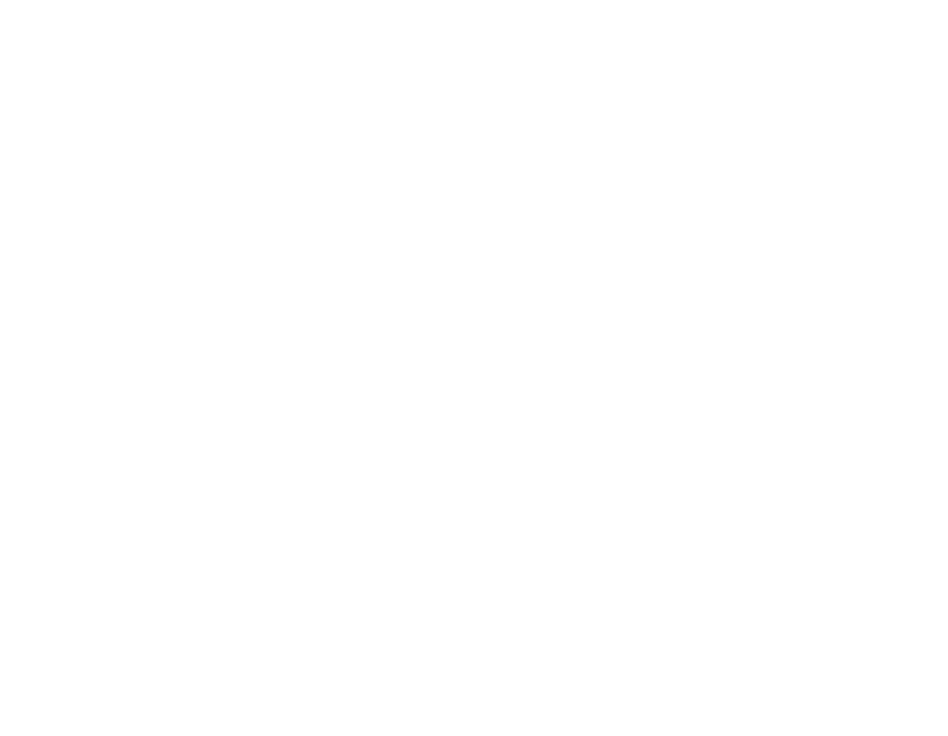
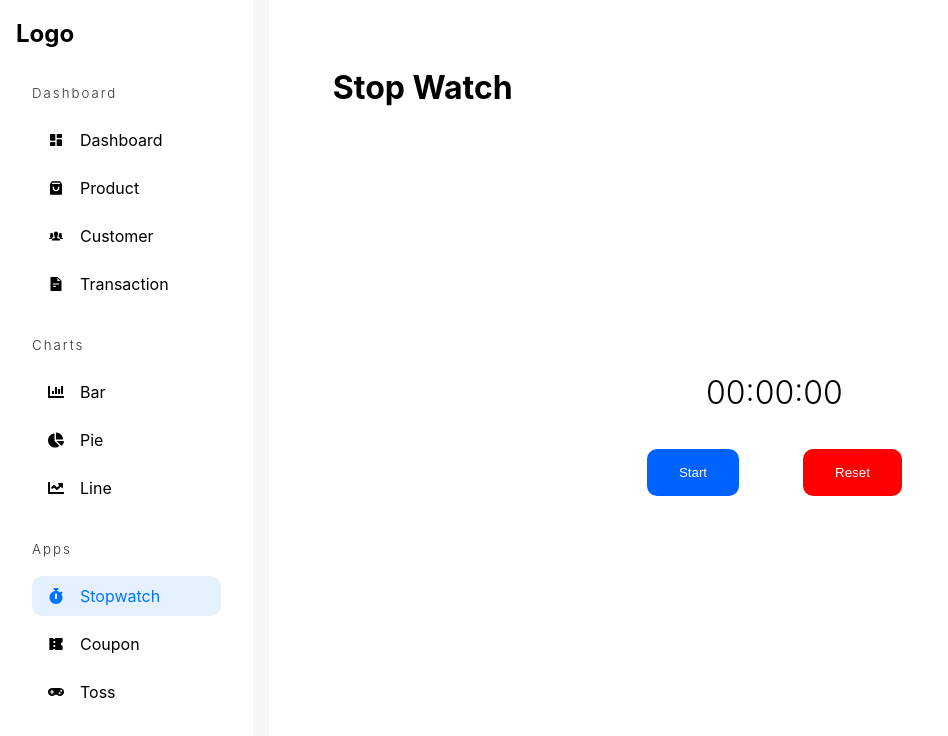
Before and after one commit to ItsImran10140/DashBoard_App, a React (Vite) app: page /admin/app/stopwatch in a window 1280 px wide. Before the commit this address had no page. Shown: the top 736 px of the page, without its empty margins (0-948 px from the left). Built offline with nearby package versions, Linux system fonts and the light colour scheme.

Commit message:
Stop Watch

```diff
--- a/src/App.tsx
+++ b/src/App.tsx
@@ -4,6 +4,9 @@ import Loader from "./components/Loader";
 import BarChart from "./pages/charts/BarCharts";
 import LineChart from "./pages/charts/LineCharts";
 import PieChart from "./pages/charts/PieCharts";
+import StopWatch from "./pages/apps/StopWatch";
+import Coupon from "./pages/apps/Coupon";
+import Toss from "./pages/apps/Toss";
 
 const Dashboard = lazy(() => import("./pages/dashboard"));
 const Products = lazy(() => import("./pages/products"));
@@ -33,6 +36,9 @@ const App = () => {
           <Route path="/admin/chart/Pie" element={<PieChart />} />
 
           {/* Apps*/}
+          <Route path="/admin/app/stopwatch" element={<StopWatch />} />
+          <Route path="/admin/app/coupon" element={<Coupon />} />
+          <Route path="/admin/app/toss" element={<Toss />} />
 
           {/* Management */}
           <Route path="/admin/product/new" element={<NewProduct />} />
--- /dev/null
+++ b/src/pages/apps/Coupon.tsx
@@ -0,0 +1,12 @@
+import AdminSideBar from "../../components/AdminSideBar";
+
+const Coupon = () => {
+  return (
+    <div className="adminContainer">
+      <AdminSideBar />
+      <main className="chart-container">Coupon</main>
+    </div>
+  );
+};
+
+export default Coupon;
--- /dev/null
+++ b/src/pages/apps/StopWatch.tsx
@@ -0,0 +1,57 @@
+/* eslint-disable prefer-const */
+import { useEffect, useState } from "react";
+import AdminSideBar from "../../components/AdminSideBar";
+
+const formatTime = (timeInSeconds: number) => {
+  const hours = Math.floor(timeInSeconds / 3600);
+  const minutes = Math.floor((timeInSeconds % 3600) / 60);
+  const seconds = timeInSeconds % 60;
+
+  const hoursInString = hours.toString().padStart(2, "0");
+  const minutesInString = minutes.toString().padStart(2, "0");
+  const secondsInString = seconds.toString().padStart(2, "0");
+
+  return `${hoursInString}:${minutesInString}:${secondsInString}`;
+};
+
+const StopWatch = () => {
+  const [time, setTime] = useState<number>(0);
+  const [isRunning, setRunning] = useState<boolean>(false);
+
+  const resetHandler = () => {
+    setTime(0);
+    setRunning(false);
+  };
+
+  useEffect(() => {
+    let intervalID: number;
+    if (isRunning)
+      intervalID = setInterval(() => {
+        setTime((prev) => prev + 1);
+      }, 1000);
+
+    return () => {
+      clearInterval(intervalID);
+    };
+  }, [isRunning]);
+
+  return (
+    <div className="adminContainer">
+      <AdminSideBar />
+      <main className="dashboard-app-container">
+        <h1>Stop Watch</h1>
+        <section>
+          <div className="stopwatch">
+            <h2>{formatTime(time)}</h2>
+            <button onClick={() => setRunning((prev) => !prev)}>
+              {isRunning ? "Stop" : "Start"}
+            </button>
+            <button onClick={resetHandler}>Reset</button>
+          </div>
+        </section>
+      </main>
+    </div>
+  );
+};
+
+export default StopWatch;
--- /dev/null
+++ b/src/pages/apps/Toss.tsx
@@ -0,0 +1,12 @@
+import AdminSideBar from "../../components/AdminSideBar";
+
+const Toss = () => {
+  return (
+    <div className="adminContainer">
+      <AdminSideBar />
+      <main className="chart-container">Toss</main>
+    </div>
+  );
+};
+
+export default Toss;
--- a/src/styles/app.scss
+++ b/src/styles/app.scss
@@ -2,6 +2,7 @@
 @import "dashboard";
 @import "products";
 @import "charts";
+@import "dashboardapp";
 
 :root {
   font-family: Inter, system-ui, Avenir, Helvetica, Arial, sans-serif;
--- /dev/null
+++ b/src/styles/dashboardapp.scss
@@ -0,0 +1,31 @@
+.dashboard-app-container {
+  background-color: white;
+  padding: 4rem;
+  height: 100vh;
+  > section {
+    @include flex(column, center, center, 2rem);
+    height: 100%;
+    .stopwatch {
+      > h2 {
+        font-size: 2rem;
+        font-weight: 300;
+        text-align: center;
+      }
+      > button {
+        padding: 1rem 2rem;
+        border: none;
+        cursor: pointer;
+        color: white;
+        margin: 2rem;
+        border-radius: 10px;
+        &:first-of-type {
+          background-color: rgb(0, 98, 288);
+        }
+
+        &:last-of-type {
+          background-color: rgb(255, 0, 0);
+        }
+      }
+    }
+  }
+}
```
